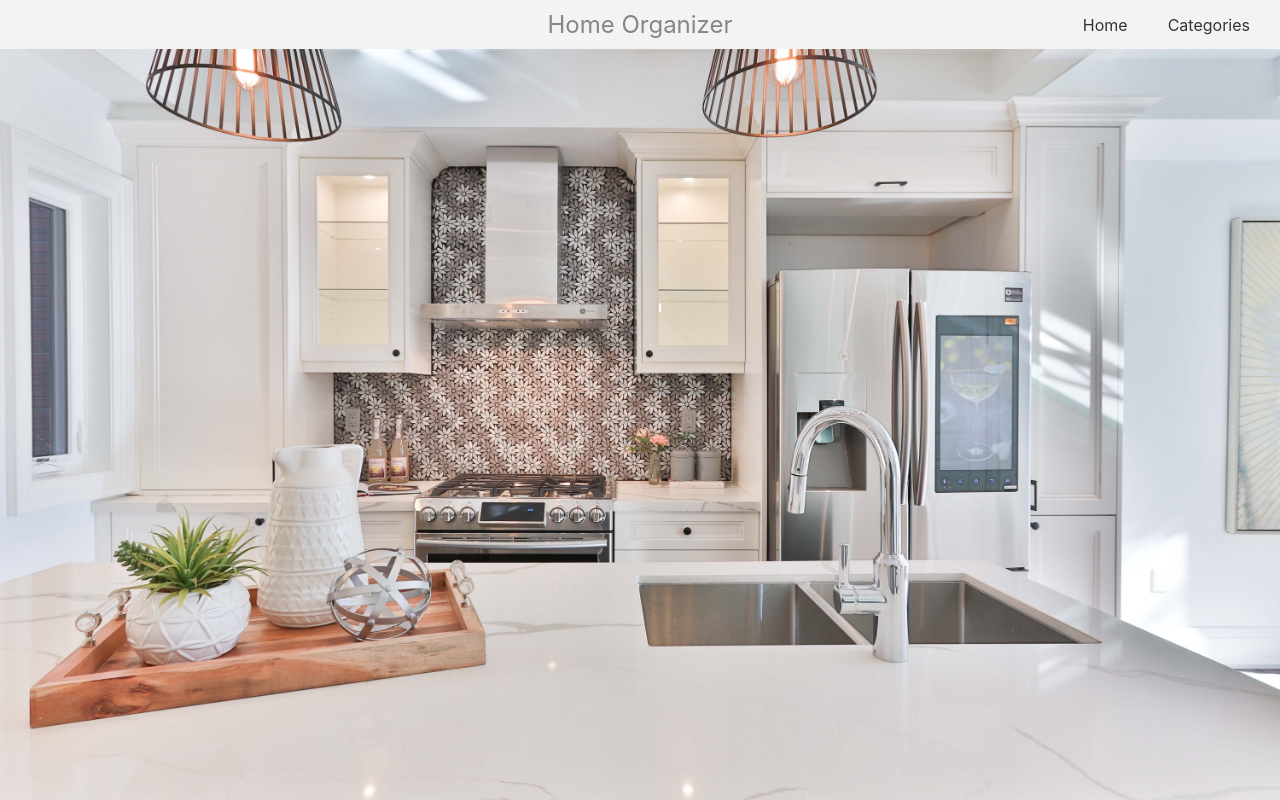
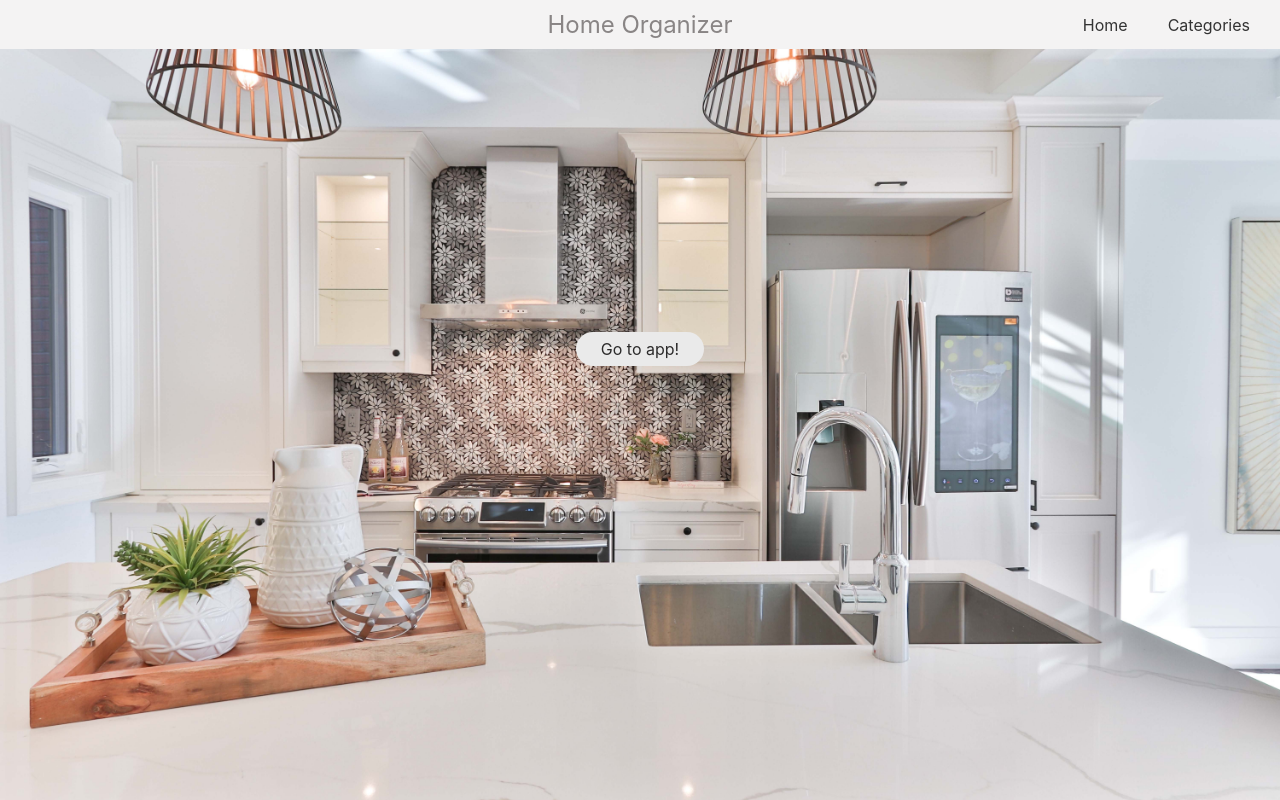
Before and after one commit to pdavisDU/home-organizer, a React (Create React App) app: page / in a window 1280 px wide. Built offline with nearby package versions, Linux system fonts and the light colour scheme.

Commit message:
designed out and implemented start button to take user to categories and organizer page from home

```diff
--- a/src/components/CategoriesPage.js
+++ b/src/components/CategoriesPage.js
@@ -1,9 +1,9 @@
 import React from "react";
-
+import Nav from "./Nav";
 function CategoriesPage() {
   return (
     <div>
-      <h2>Categories Page</h2>
+      <Nav />
     </div>
   );
 }
--- a/src/components/Homepage.js
+++ b/src/components/Homepage.js
@@ -1,11 +1,13 @@
 import React from "react";
 import "../components/Homepage.css";
 import Nav from "./Nav";
+import StartBox from "./StartBox";
 
 function Homepage() {
   return (
     <div className="home">
       <Nav />
+      <StartBox />
     </div>
   );
 }
--- /dev/null
+++ b/src/components/StartBox.css
@@ -0,0 +1,29 @@
+.start-wrapper {
+    display: flex;
+    justify-content: center;
+    align-items: center;
+    width: 100vw;  /* Take up the full viewport width */
+    height: 75vh; /* Take up the full viewport height */
+}
+
+.start-container {
+    display: flex;
+    justify-content: center;
+    align-items: center;
+    border-radius: 5px;
+    width: 30%;
+    height: 10%;
+}
+
+.start-container a {
+    text-decoration: none;
+    color: #2c2b2b;
+    padding: 7px 25px;
+    border-radius: 20px;
+    background-color: rgb(234, 234, 234);
+    transition: background-color 0.3s;
+  }
+
+  .start-container a:hover {
+    background-color: #bab8b8;
+  }
--- /dev/null
+++ b/src/components/StartBox.js
@@ -0,0 +1,15 @@
+import React from "react";
+import "../components/StartBox.css";
+import { Link } from "react-router-dom";
+
+function StartBox() {
+  return (
+    <div className="start-wrapper">
+      <div className="start-container">
+        <Link to="/categories">Go to app!</Link>
+      </div>
+    </div>
+  );
+}
+
+export default StartBox;
```
Also changed, not shown: src/components/CategoriesPage.css (added).
